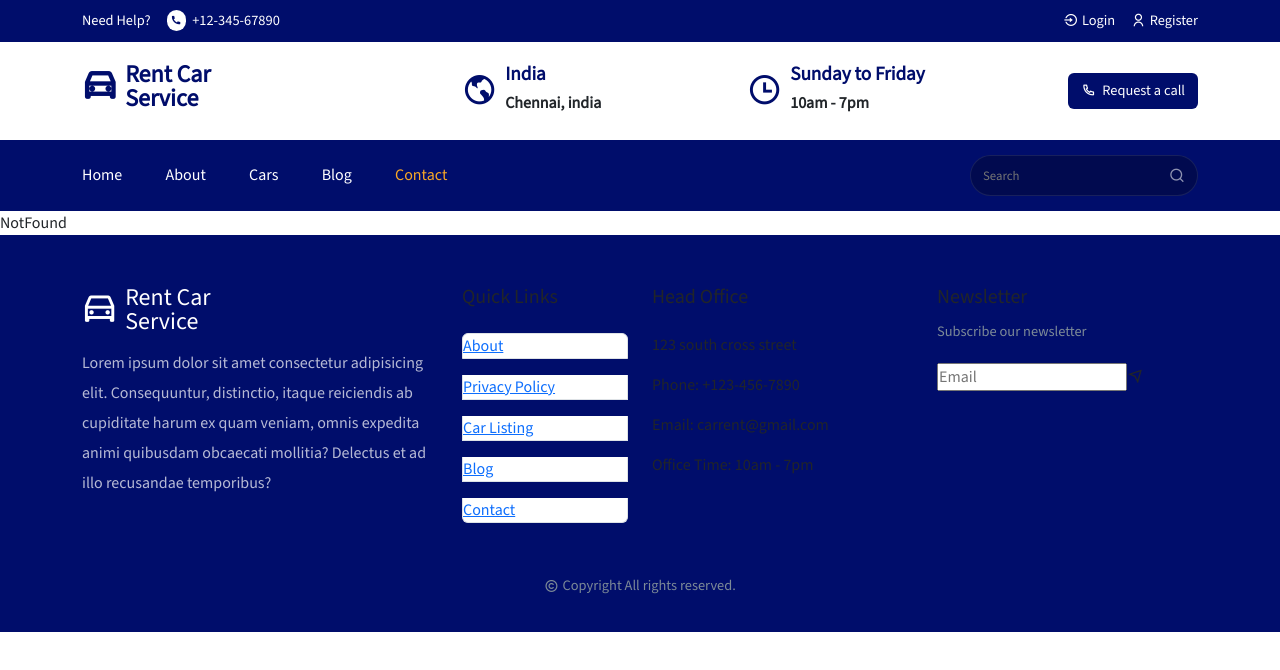
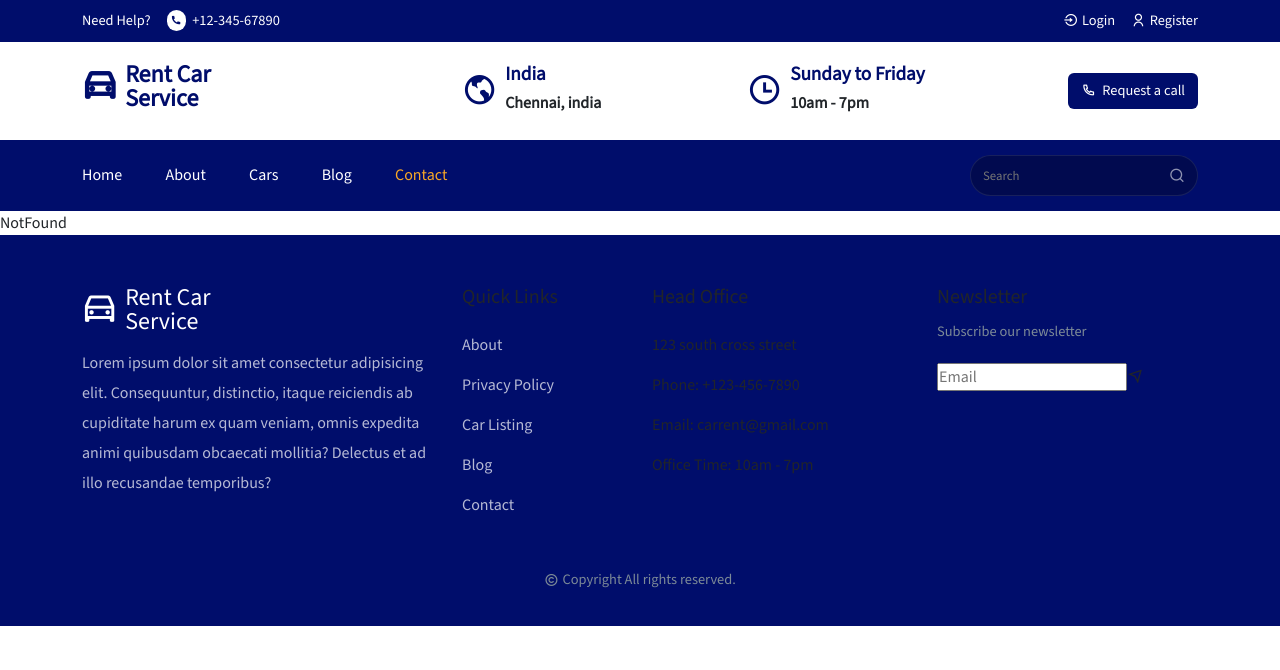
Before and after one commit to navanee1609/car-rent, a React (Create React App) app: page /contact in a window 1280 px wide. Shown: the top 670 px of the page. Built offline with nearby package versions, Linux system fonts and the light colour scheme.

Commit message:
styled quick links

```diff
--- a/src/styles/Footer.css
+++ b/src/styles/Footer.css
@@ -19,3 +19,22 @@
     margin-top: 15px;
     line-height: 30px;
   }
+
+
+  /* quick links */
+
+  .quick__link {
+    border: none !important;
+    background: transparent !important;
+  }
+
+  .quick__link a {
+    color: rgba(255, 255, 255, 0.715);
+    text-decoration: none;
+    font-weight: 300;
+    transition: 0.3s;
+  }
+
+  .quick__link a:hover {
+    color: #f9a826;
+  }
```
